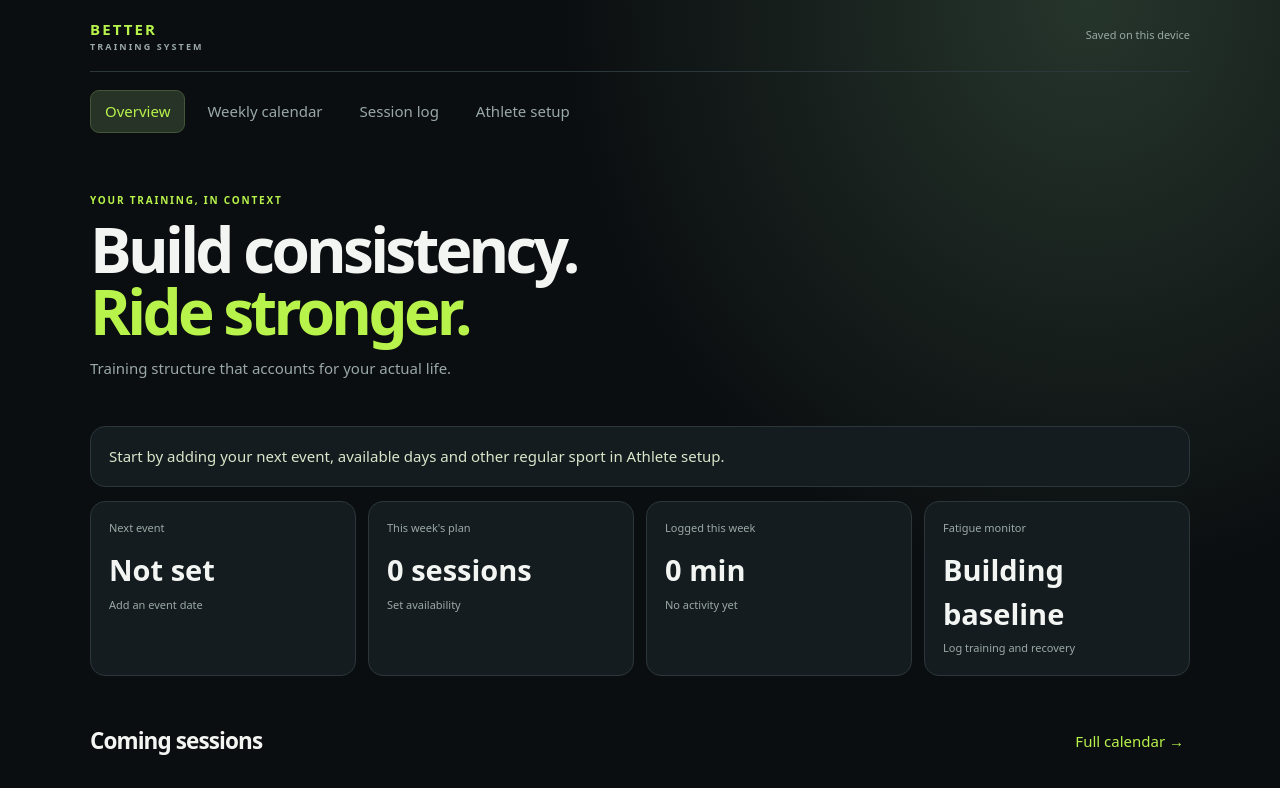
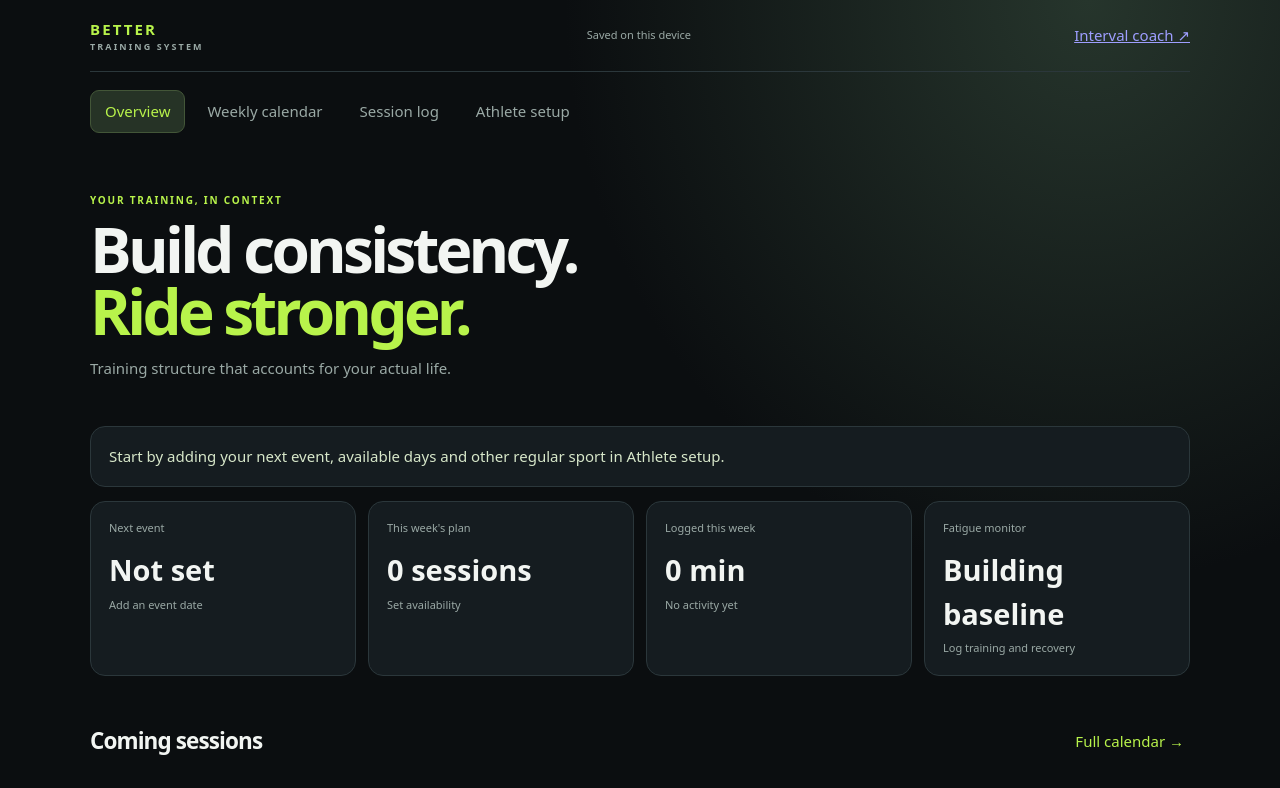
Before and after one commit to OSHYKY/BETTER---training-app, a plain HTML site: page index.html in a window 1280 px wide. Shown: the top 788 px of the page. Drawn offline with Linux system fonts and the light colour scheme.

Commit message:
Link interval coach from training dashboard

```diff
--- a/index.html
+++ b/index.html
@@ -1,6 +1,6 @@
 <!doctype html>
 <html lang="en"><head><meta charset="utf-8"><meta name="viewport" content="width=device-width,initial-scale=1"><meta name="theme-color" content="#0b0e10"><meta name="description" content="BETTER training planner for XC mountain bikers"><link rel="stylesheet" href="css/planner.css"><link rel="manifest" href="manifest.json"><title>BETTER Training</title></head>
-<body><div class="shell"><header class="topbar"><a class="brand" href="#">BETTER <small>TRAINING SYSTEM</small></a><span id="saveState">Saved on this device</span></header>
+<body><div class="shell"><header class="topbar"><a class="brand" href="#">BETTER <small>TRAINING SYSTEM</small></a><span id="saveState">Saved on this device</span><a class="top-link" href="interval.html">Interval coach ↗</a></header>
 <nav class="tabs"><button class="tab active" data-view="dashboard">Overview</button><button class="tab" data-view="plan">Weekly calendar</button><button class="tab" data-view="log">Session log</button><button class="tab" data-view="settings">Athlete setup</button></nav>
 <main>
 <section id="dashboard" class="view active"><div class="hero"><p class="eyebrow">YOUR TRAINING, IN CONTEXT</p><h1>Build consistency.<br><em>Ride stronger.</em></h1><p>Training structure that accounts for your actual life.</p></div><div class="notice">Start by adding your next event, available days and other regular sport in Athlete setup.</div>
```
